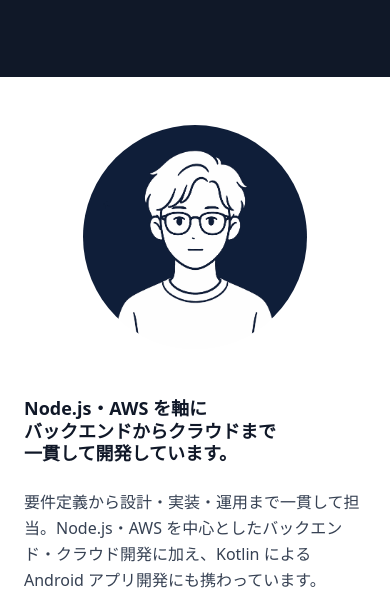
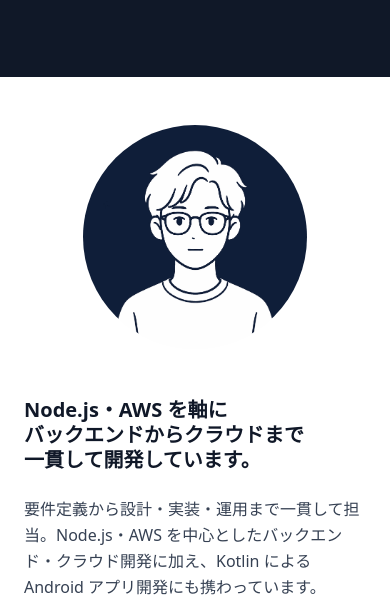
Before and after one commit to imurar/imurar-portfolio, an Astro site: page /about in a window 390 px wide. Shown: the part 283-880 px from the top of the page. Built offline with nearby package versions, Linux system fonts and the light colour scheme; Astro itself is replaced by a stand-in of ours.

Commit message:
[fix] 文字サイズ修正

```diff
--- a/src/pages/about.astro
+++ b/src/pages/about.astro
@@ -19,7 +19,7 @@
           <img src="/images/icon.png" alt="プロフィール写真" class="w-56 h-56 rounded-full object-cover">
         </div>
         <div>
-          <h2 class="text-lg sm:text-3xl md:text-4xl font-bold mb-6 leading-tight">
+          <h2 class="text-xl sm:text-3xl md:text-4xl font-bold mb-6 leading-tight">
             Node.js・AWS を軸に<br />
             バックエンドからクラウドまで<br />
             一貫して開発しています。
```
